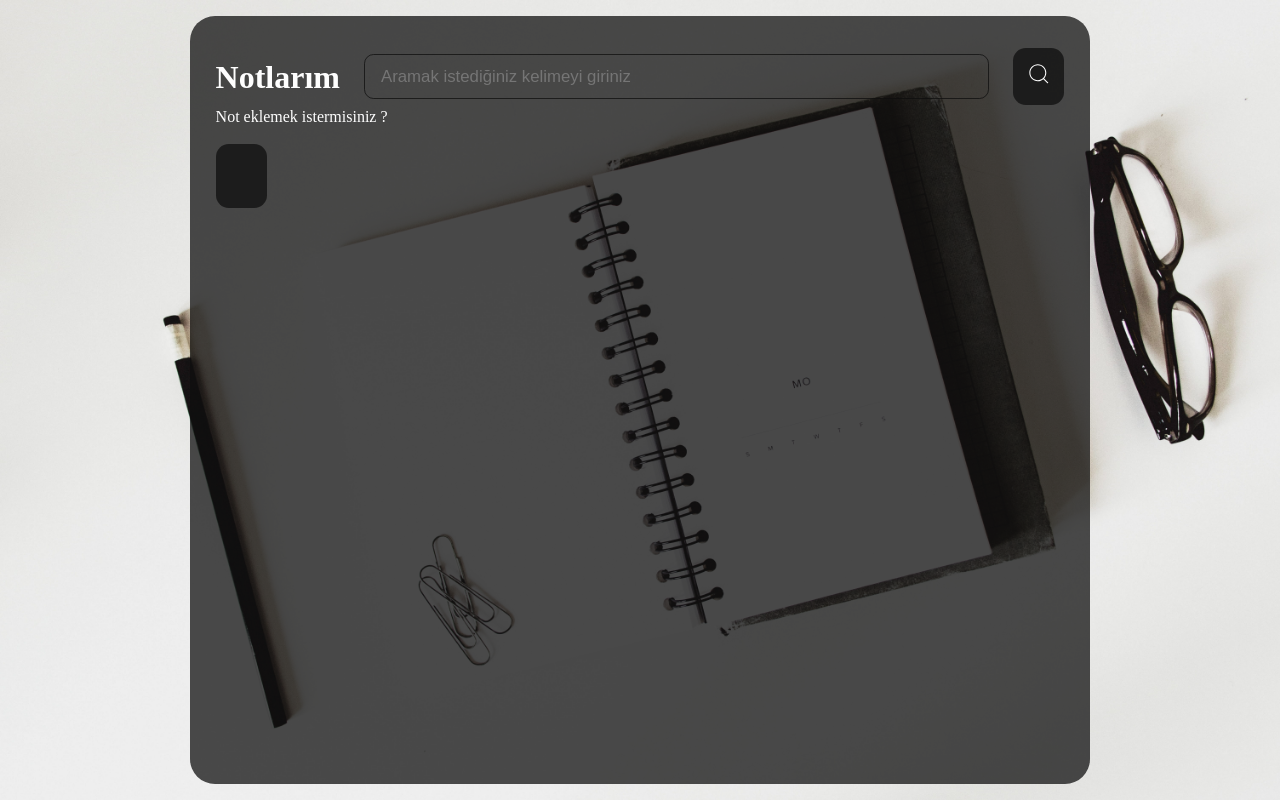
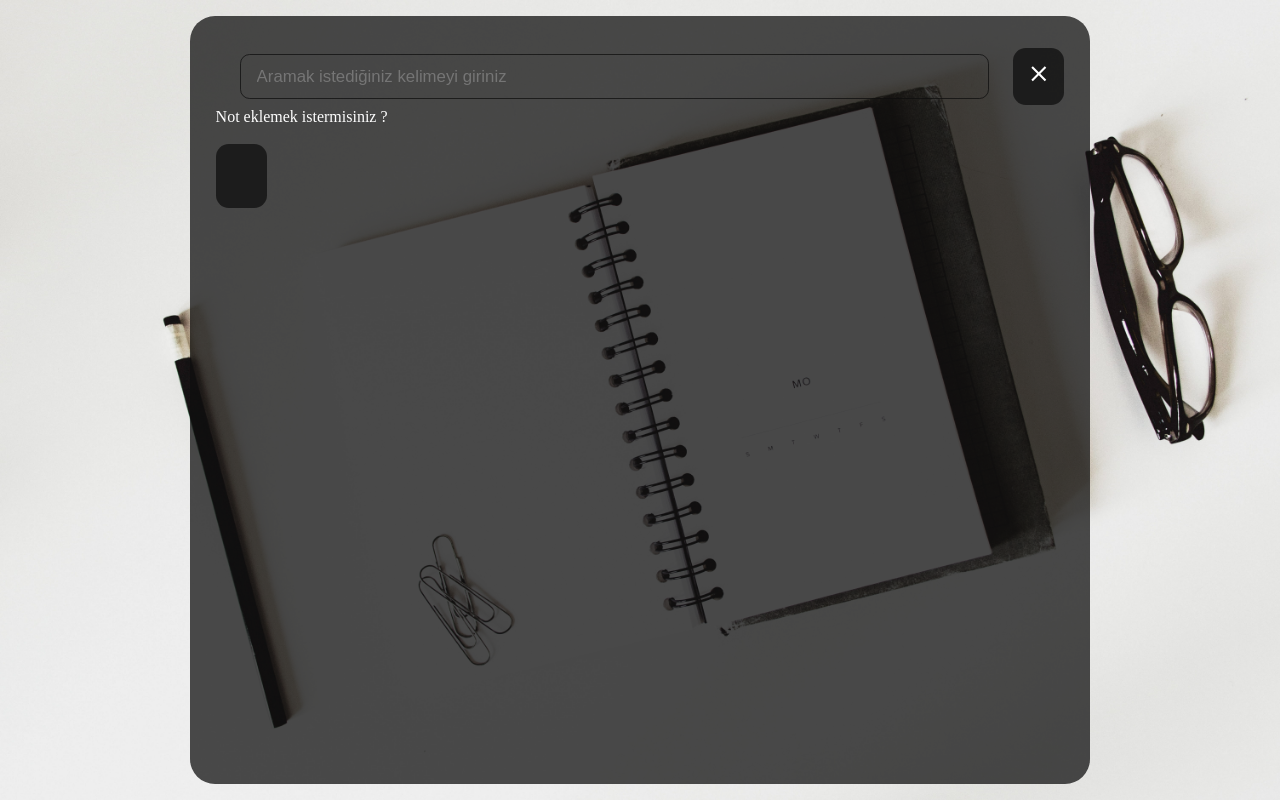
Before and after one commit to efeberktnci/react-noteapp-website, a React (Create React App) app: page / in a window 1280 px wide. Both pictures are taken after a click on the button 1038 px from the left and 76 px from the top of the page. Built offline with nearby package versions, Linux system fonts and the light colour scheme; some icons are missing; the HTML template or start-up script is replaced by a standard one.

Commit message:
Added search icon functionalities

```diff
--- a/src/pages/Notes.jsx
+++ b/src/pages/Notes.jsx
@@ -27,8 +27,8 @@ const Notes = ({ notes }) => {
   return (
     <section className="container">
       <header className="notes__header">
-        <h2>Notlarım</h2>
-        <input
+        {!showSearch && <h2>Notlarım</h2>}
+        {showSearch && ( <input
           type="text"
           placeholder="Aramak istediğiniz kelimeyi giriniz"
           onChange={(e) => {
@@ -37,7 +37,10 @@ const Notes = ({ notes }) => {
           }}
         />
 
-        <button className="btn">
+        )}
+
+
+        <button className="btn" onClick={()=>setShowSearch(prevState => !prevState)}>
           {showSearch ? <MdClose /> : <CiSearch />}
         </button>
       </header>
```
